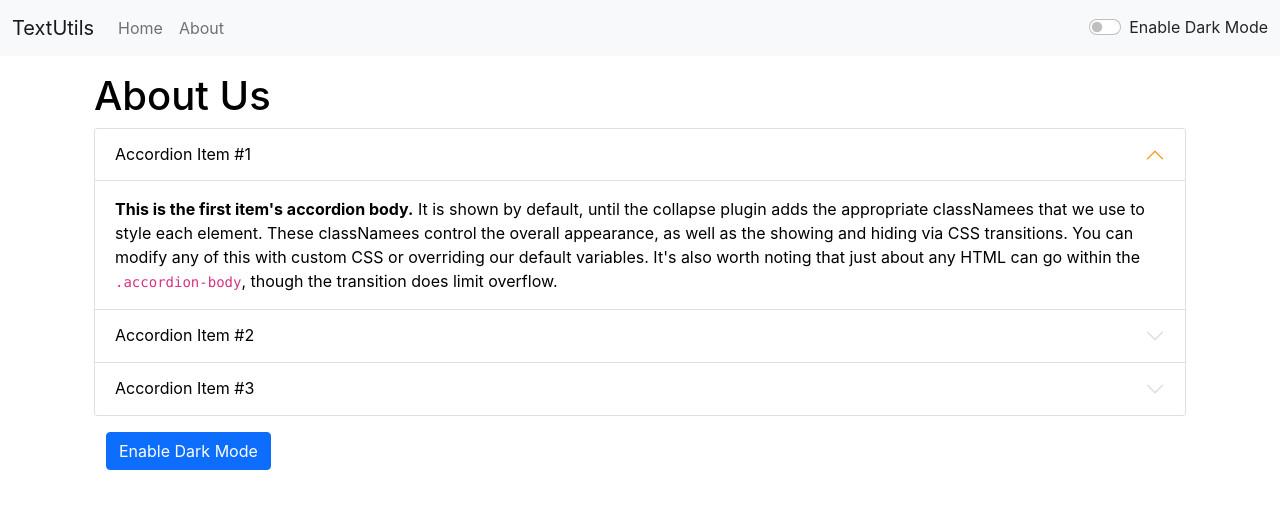
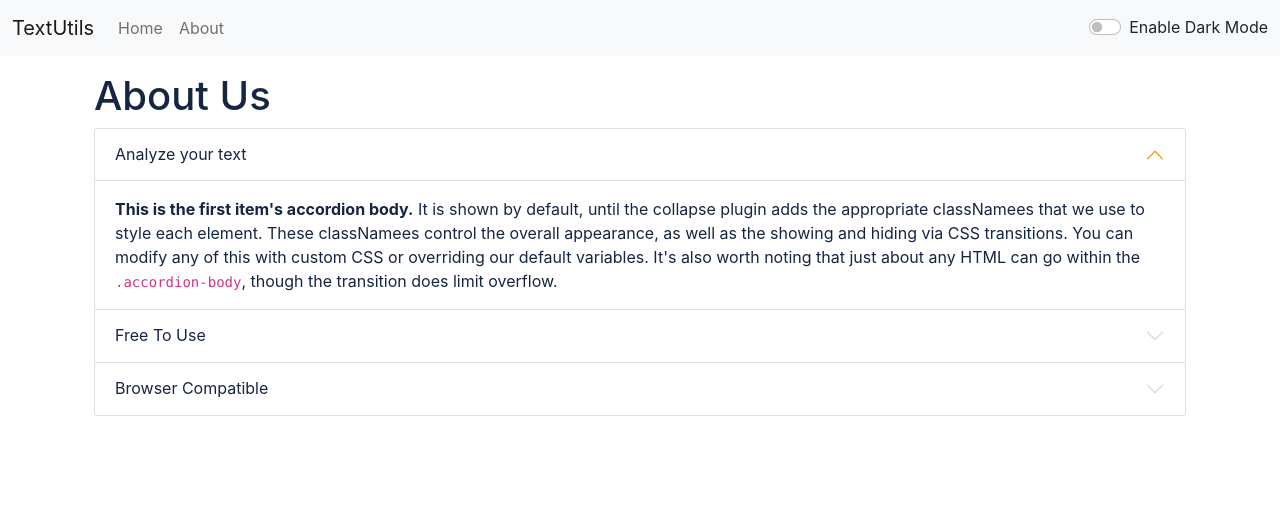
Before and after one commit to OrneyVortex/Text-utils, a React (Create React App) app: page /about in a window 1280 px wide. Shown: the top 508 px of the page. Built offline with nearby package versions, Linux system fonts and the light colour scheme.

Commit message:
Update About.js

```diff
--- a/src/components/About.js
+++ b/src/components/About.js
@@ -1,29 +1,13 @@
-import React, { useState } from 'react'
 
-export default function About() {
-    const [myStyle, setmyStyle] = useState(
-    {
-        color:'black',
-        background:'white',
-    })
-    const [btnText, setbtnText] = useState("Enable Dark Mode")
 
-    let toggleStyle=() =>{
-        if(myStyle.color==='white'){
-            setmyStyle({
-                color:'black',
-                background:'white',
-            })
-            setbtnText("Enable Dark Mode")
-        }
-        else{
-            setmyStyle({
-                color:'white',
-                background:'black',
-            })
-            setbtnText("Enable Light Mode")
-        }
+export default function About(props) {
+
+    let myStyle={
+        color:props.mode==='dark' ? 'white':'#152642',
+        backgroundColor:props.mode==='dark'?'#152642':'white',
+
     }
+
     return (
         <div className='container' style={myStyle}>
             <h1 className='my-2'>About Us</h1>
@@ -31,11 +15,11 @@ export default function About() {
                 <div className="accordion-item">
                     <h2 className="accordion-header" id="headingOne">
                         <button className="accordion-button" style={myStyle}type="button" data-bs-toggle="collapse" data-bs-target="#collapseOne" aria-expanded="true" aria-controls="collapseOne">
-                            Accordion Item #1
+                            Analyze your text
                         </button>
                     </h2>
                     <div id="collapseOne" className="accordion-collapse collapse show" style={myStyle} aria-labelledby="headingOne" data-bs-parent="#accordionExample">
-                        <div className="accordion-body">
+                        <div className="accordion-body" style={myStyle}>
                             <strong>This is the first item's accordion body.</strong> It is shown by default, until the collapse plugin adds the appropriate classNamees that we use to style each element. These classNamees control the overall appearance, as well as the showing and hiding via CSS transitions. You can modify any of this with custom CSS or overriding our default variables. It's also worth noting that just about any HTML can go within the <code>.accordion-body</code>, though the transition does limit overflow.
                         </div>
                     </div>
@@ -43,7 +27,7 @@ export default function About() {
                 <div className="accordion-item">
                     <h2 className="accordion-header" id="headingTwo">
                         <button className="accordion-button collapsed" style={myStyle} type="button" data-bs-toggle="collapse" data-bs-target="#collapseTwo" aria-expanded="false" aria-controls="collapseTwo">
-                            Accordion Item #2
+                            Free To Use
                         </button>
                     </h2>
                     <div id="collapseTwo" className="accordion-collapse collapse"style={myStyle} aria-labelledby="headingTwo" data-bs-parent="#accordionExample">
@@ -55,7 +39,7 @@ export default function About() {
                 <div className="accordion-item">
                     <h2 className="accordion-header" id="headingThree">
                         <button className="accordion-button collapsed"  style={myStyle} type="button" data-bs-toggle="collapse" data-bs-target="#collapseThree" aria-expanded="false" aria-controls="collapseThree">
-                            Accordion Item #3
+                            Browser Compatible
                         </button>
                     </h2>
                     <div id="collapseThree" className="accordion-collapse collapse"style={myStyle} aria-labelledby="headingThree" data-bs-parent="#accordionExample">
@@ -65,9 +49,7 @@ export default function About() {
                     </div>
                 </div>
             </div>
-            <div className="container my-3">
-                <button type='button' onClick={toggleStyle} className='btn btn-primary'>{btnText}</button>
-            </div>
+
         </div>
     )
 }
```
